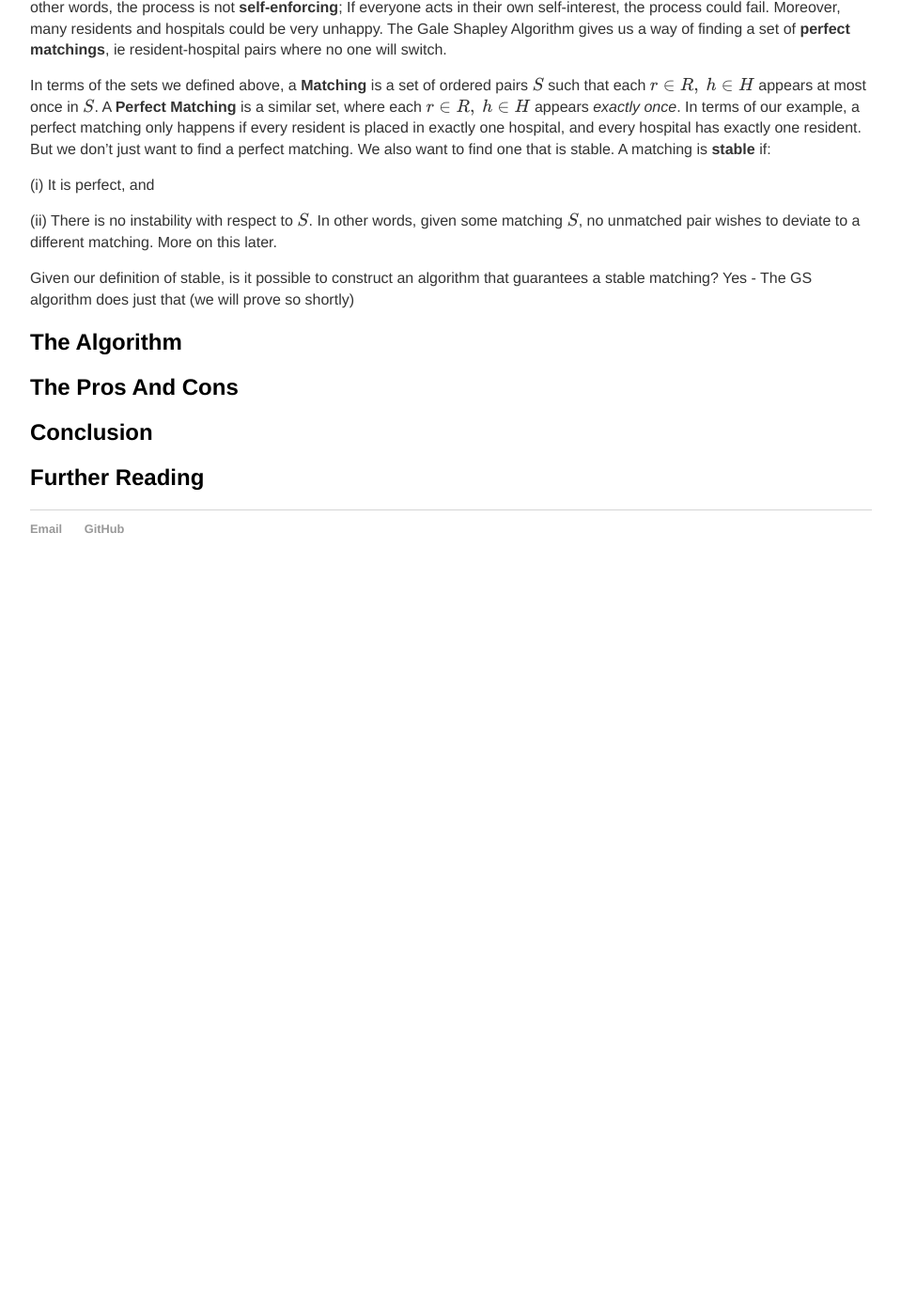
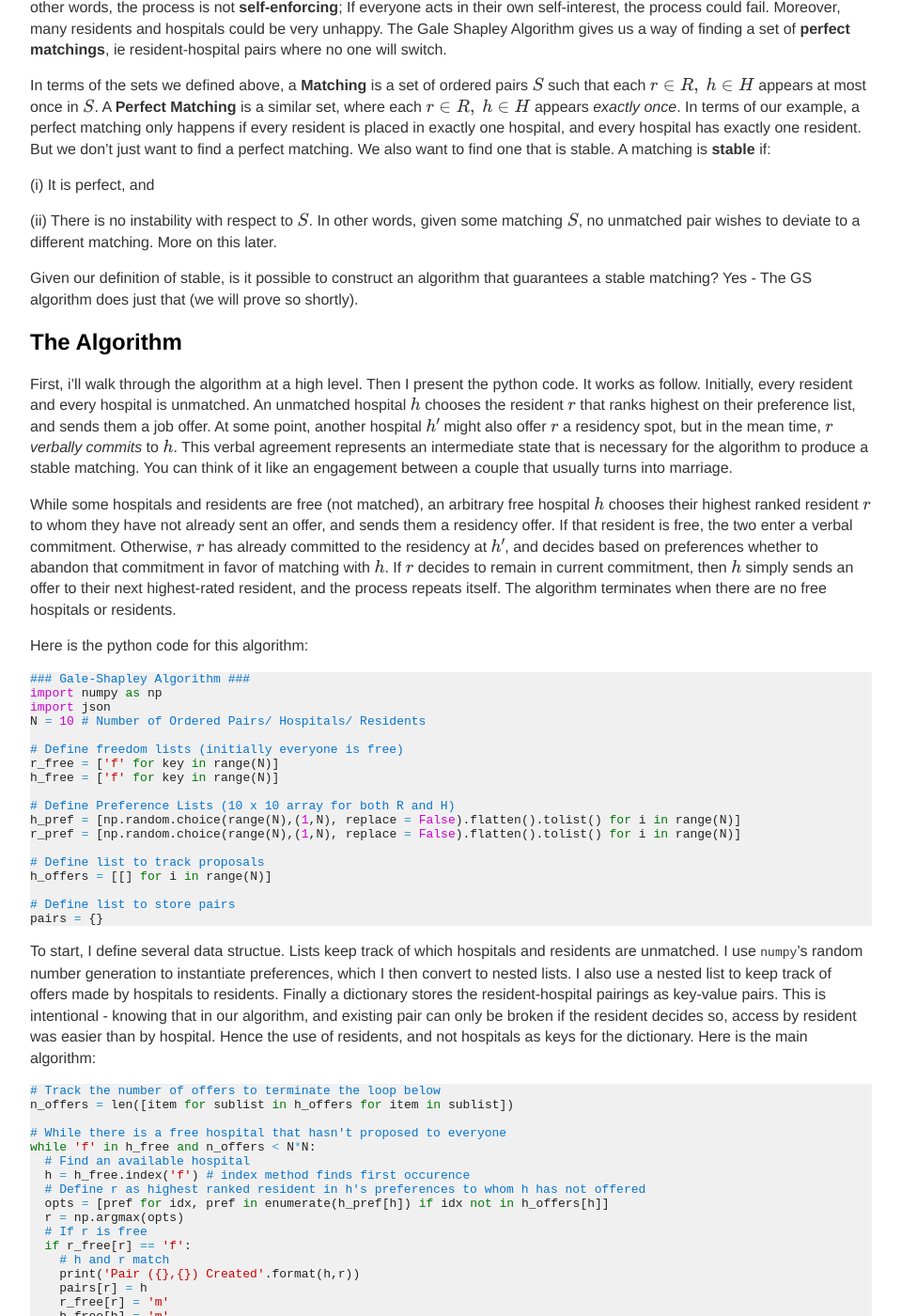
Before and after one commit to 12mre1/12mre1.github.io, a Jekyll site: the page built from _posts/2021-02-10-Stable-Matching-with-the-Gale-Shapley-Algorithm.md, in a window 1280 px wide and 1400 px high, scrolled down 999 px. Shown: the whole window at 94% size, without its empty margins (160-1119 px from the left). Built offline with Jekyll 4.4.1, drawn with Linux system fonts in a browser that asks for light colours; formulas are drawn with MathJax 3; before the commit the page ends 1629 px from its top, so only the background shows below that; some of the changed text lies outside the part shown.

Commit message:
update gs post

````diff
--- a/_posts/2021-02-10-Stable-Matching-with-the-Gale-Shapley-Algorithm.md
+++ b/_posts/2021-02-10-Stable-Matching-with-the-Gale-Shapley-Algorithm.md
@@ -26,9 +26,108 @@ if:
 
 (ii) There is no instability with respect to \\( S \\). In other words, given some matching \\( S \\), no unmatched pair wishes to deviate to a different matching. More on this later.
 
-Given our definition of stable, is it possible to construct an algorithm that guarantees a stable matching? Yes - The GS algorithm does just that (we will prove so shortly)
+Given our definition of stable, is it possible to construct an algorithm that guarantees a stable matching? Yes - The GS algorithm does just that (we will prove so shortly).
 
 ## The Algorithm
+
+First, i'll walk through the algorithm at a high level. Then I present the python code. It works as follow. Initially, every resident and every hospital is unmatched. An unmatched hospital \\( h \\) chooses the resident \\( r \\) that ranks highest on their preference list, and sends them a job offer. At some point, another hospital \\( h' \\) might also offer \\( r \\) a residency spot, but in the mean time, \\( r \\) _verbally commits_ to \\( h \\). This verbal agreement represents an intermediate state that is necessary for the algorithm to produce a stable matching. You can think of it like an engagement between a couple that usually turns into marriage.
+
+While some hospitals and residents are free (not matched), an arbitrary free hospital \\( h \\) chooses their highest ranked resident \\( r \\) to whom they have not already sent an offer, and sends them a residency offer. If that resident is free, the two enter a verbal commitment. Otherwise, \\( r \\) has already committed to the residency at \\( h' \\), and decides based on preferences whether to abandon that commitment in favor of matching with \\( h \\). If \\( r \\) decides to remain in current commitment, then \\( h \\) simply sends an offer to their next highest-rated resident, and the process repeats itself. The algorithm terminates when there are no free hospitals or residents.
+
+Here is the python code for this algorithm:
+
+```python
+### Gale-Shapley Algorithm ###
+import numpy as np
+import json
+N = 10 # Number of Ordered Pairs/ Hospitals/ Residents
+
+# Define freedom lists (initially everyone is free)
+r_free = ['f' for key in range(N)]
+h_free = ['f' for key in range(N)]
+
+# Define Preference Lists (10 x 10 array for both R and H)
+h_pref = [np.random.choice(range(N),(1,N), replace = False).flatten().tolist() for i in range(N)]
+r_pref = [np.random.choice(range(N),(1,N), replace = False).flatten().tolist() for i in range(N)]
+
+# Define list to track proposals
+h_offers = [[] for i in range(N)]
+
+# Define list to store pairs
+pairs = {}
+```
+To start, I define several data structue. Lists keep track of which hospitals and residents are unmatched. I use `numpy`'s random number generation to instantiate preferences, which I then convert to nested lists. I also use a nested list to keep track of offers made by hospitals to residents. Finally a dictionary stores the resident-hospital pairings as key-value pairs. This is intentional - knowing that in our algorithm, and existing pair can only be broken if the resident decides so, access by resident was easier than by hospital. Hence the use of residents, and not hospitals as keys for the dictionary. Here is the main algorithm:
+
+```python
+# Track the number of offers to terminate the loop below
+n_offers = len([item for sublist in h_offers for item in sublist])
+
+# While there is a free hospital that hasn't proposed to everyone
+while 'f' in h_free and n_offers < N*N:
+  # Find an available hospital
+  h = h_free.index('f') # index method finds first occurence
+  # Define r as highest ranked resident in h's preferences to whom h has not offered
+  opts = [pref for idx, pref in enumerate(h_pref[h]) if idx not in h_offers[h]]
+  r = np.argmax(opts)
+  # If r is free
+  if r_free[r] == 'f':
+    # h and r match
+    print('Pair ({},{}) Created'.format(h,r))
+    pairs[r] = h
+    r_free[r] = 'm'
+    h_free[h] = 'm'
+    # h can only propose to r once
+    h_offers[h].append(r)
+  # Else if r is already committed to h'
+  else:
+    # Find r's current partner
+    h_prime = pairs[r]
+    # If r prefers h' to h
+    if r_pref[r][h_prime] >= r_pref[r][h]:
+      # h remains free, but still can only propose to this r once
+      h_offers[h].append(r)
+    # Else r prefers h to h'
+    else:
+      # r and h commit
+      print('Pair ({},{}) Created'.format(h,r))
+      pairs[r] = h
+      # h is no longer free
+      h_free[h] = 'm'
+      h_free[h_prime] = 'f'
+      # h can only propose to r once
+      h_offers[h].append(r)
+  # Update number of offers
+  n_offers = len([item for sublist in h_offers for item in sublist])
+```
+I've provided clear comments at each step, but I'll walk through what happens again:
+1. All residents and hospitals begin free (unmatched)
+2. While there is a hospital that is unmatched and has not sent offers to every resident: do
+3. Choose such a hospital \\(h \\) (the first in the array by default)
+4. Find the highest-ranked resident in \\( \\)'s preferences \\( r \\) to whom \\( h \\) has not sent an offer
+5. If \\( r \\) is free, then (\\( h, r \\)) become partners
+6. Else \\( r \\) is committed to \\( h' \\)
+7. If \\( r \\) prefers \\( h' \\) to \\( h \\):
+8. \\( h \\) remains free
+9. Else (\\( h, r \\)) become partners, and (\\( h' \\) goes free
+10. Return the set of matched pairs.
+
+Notice above, i've defined the algorithm for a general number of pairings, N. Above, I set this to 10, and we get the following output:
+```python
+Pair (0,0) Created
+Pair (1,9) Created
+Pair (2,5) Created
+Pair (3,8) Created
+Pair (4,1) Created
+Pair (5,1) Created
+Pair (4,3) Created
+Pair (6,6) Created
+Pair (7,7) Created
+Pair (8,9) Created
+Pair (1,2) Created
+Pair (9,4) Created
+{0: 0, 9: 8, 5: 2, 8: 3, 1: 5, 3: 4, 6: 6, 7: 7, 2: 1, 4: 9}
+```
+Note that, due to the randomness in preference generation, your output may look slightly different.
 
 ## The Pros And Cons
 
````
